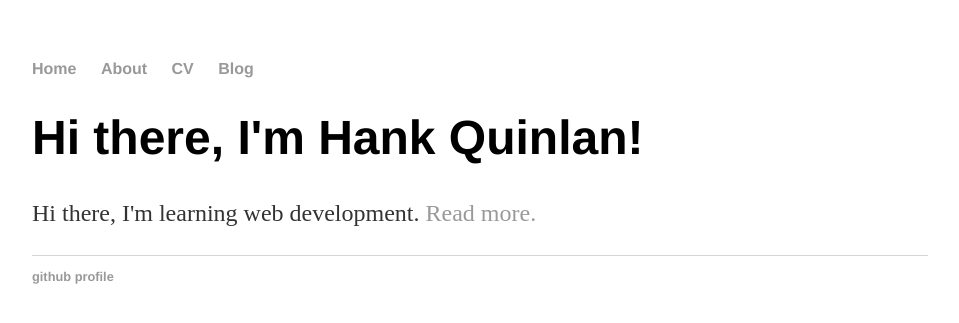
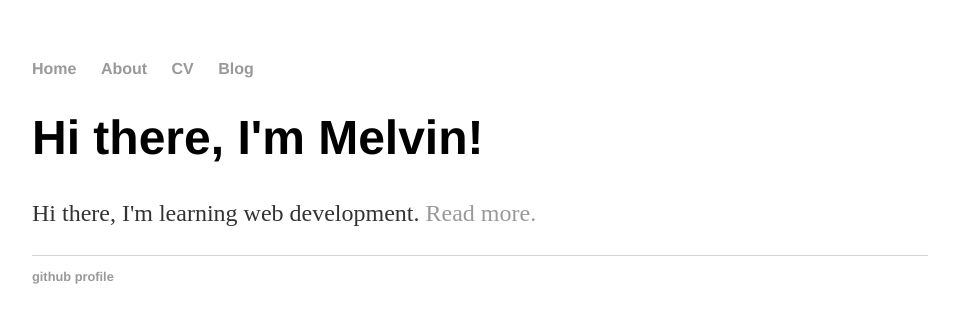
Before and after one commit to melvintzw/melvintzw.github.io, a Jekyll site: the page built from index.html, in a window 1280 px wide. Shown: the top 323 px of the page, without its empty margins (160-1119 px from the left). Built offline with Jekyll 4.4.1, drawn with Linux system fonts in a browser that asks for light colours.

Commit message:
Replace name

```diff
--- a/index.html
+++ b/index.html
@@ -3,6 +3,6 @@ layout: default
 title: Melvin Tan
 ---
 <div class="blurb">
-	<h1>Hi there, I'm Hank Quinlan!</h1>
+	<h1>Hi there, I'm Melvin!</h1>
 	<p>Hi there, I'm learning web development. <a href="/about">Read more.</a></p>
 </div><!-- /.blurb -->
```
